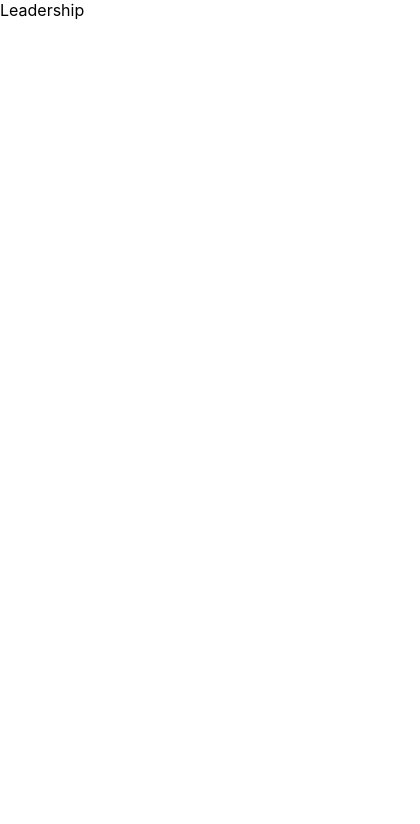
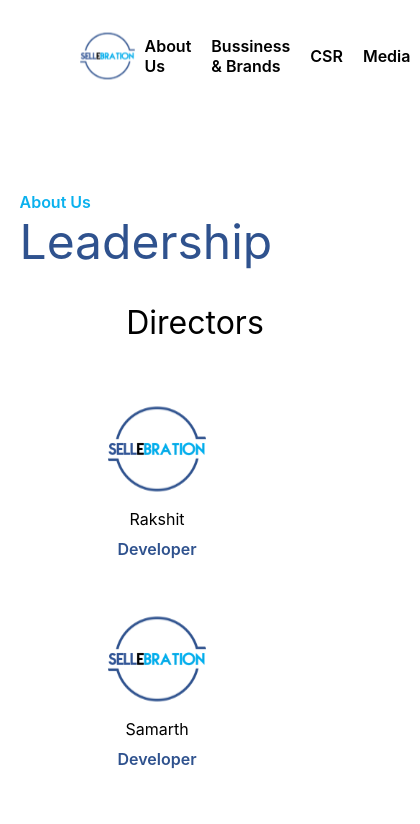
Before and after one commit to rakshit-2/sellebrations, a React (Create React App) app in the folder client/: page /Leadership in a window 390 px wide. Shown: the top 824 px of the page, 420 px wide, since content can reach past the window. Built offline with nearby package versions, Linux system fonts and the light colour scheme.

Commit message:
Leadership non responsive static ready

```diff
--- /dev/null
+++ b/client/src/components/assets/store/LeadershipData.js
@@ -0,0 +1,24 @@
+import logo from './../../assets/images/navbar_img/navbar_logo_img.svg';
+
+const LeadershipData={
+
+    director:{
+        img:[logo,logo,logo,logo,logo,logo],
+        name:["Rakshit","Samarth","Rahul","Samarth","Samarth","Samarth"],
+        jobTitle:["Developer","Developer","CEO","Job title","Job title","Samarth"]
+    },
+    investor:{
+        img:[logo,logo,logo,logo,logo,logo],
+        name:["Rakshit","Samarth","Rahul","Samarth","Samarth","Samarth"],
+        jobTitle:["Developer","Developer","CEO","Job title","Job title","Samarth"]
+    },
+    juniorLeader:{
+        img:[logo,logo,logo,logo,logo,logo],
+        name:["Rakshit","Samarth","Rahul","Samarth","Samarth","Samarth"],
+        jobTitle:["Developer","Developer","CEO","Job title","Job title","Samarth"]
+    }
+
+
+}
+
+export default LeadershipData;
--- /dev/null
+++ b/client/src/components/atom/cardType1/index.css
@@ -0,0 +1,40 @@
+.cardtype1__each__card{
+    width:170px;
+    height:fit-content;
+    flex-direction: column;
+    display: flex;
+    align-items: center;
+    justify-content: flex-start;
+    margin: 25px 35px 25px 35px;
+}
+.cardtype1__each__card__image{
+    width:100px;
+    height:100px;
+    margin-bottom: 10px;
+}
+.cardtype1__each__card__image__img{
+    width:100%;
+    height:100%;
+    border-radius: 50%;
+}
+.cardtype1__each__card__name{
+    width:100%;
+    height:fit-content;
+    word-wrap: break-word;
+    font-size: 1rem;
+    display: flex;
+    align-items: center;
+    justify-content: center;
+    margin-bottom: 10px;
+}
+.cardtype1__each__card__jobtitle{
+    width:100%;
+    height:fit-content;
+    word-wrap: break-word;
+    font-size: 1rem;
+    font-weight: 600;
+    color: #2F528E;
+    display: flex;
+    align-items: center;
+    justify-content: center;
+}
--- /dev/null
+++ b/client/src/components/atom/cardType1/index.js
@@ -0,0 +1,24 @@
+import './index.css';
+
+
+const CardType1=(props)=>{
+
+
+    return(
+    <>
+        <div className="cardtype1__each__card">
+            <div className="cardtype1__each__card__image">
+                <img src={props.img} className="cardtype1__each__card__image__img"/>
+            </div>
+            <div className="cardtype1__each__card__name">
+                {props.name}
+            </div>
+            <div className="cardtype1__each__card__jobtitle">
+                {props.job}
+            </div>
+        </div>
+    </>
+  );
+}
+
+export default CardType1;
--- /dev/null
+++ b/client/src/components/molecule/NavbarAboutus/index.css
@@ -0,0 +1,50 @@
+.NavbarAboutus__outer{
+    width:100%;
+    height:7rem;
+    margin-bottom: 5rem;
+}
+.NavbarAboutus__inner{
+    width:100%;
+    height:100%;
+    display: flex;
+    align-items: center;
+    justify-content: space-between;
+}
+
+
+
+.NavbarAboutus__inner__left{
+    width:7rem;
+    height:80%;
+    margin-left: 5rem;
+    background-color: white;
+}
+.NavbarAboutus__logo{
+    width:100%;
+    height:100%;
+}
+
+
+
+.NavbarAboutus__inner__right{
+    margin-right: 5rem;
+    width:45%;
+    height:80%;
+    display: flex;
+    align-items: center;
+    justify-content: space-around;
+}
+.NavbarAboutus__inner__right__each{
+    font-size: 1rem;
+    font-weight: 600;
+    width: fit-content;
+    padding:10px;
+    height:fit-content;
+    display: flex;
+    align-items: center;
+    justify-content: center;
+    cursor: pointer;
+}
+.NavbarAboutus__inner__right__each:hover{
+    color:#2F528E;
+}
--- /dev/null
+++ b/client/src/components/molecule/NavbarAboutus/index.js
@@ -0,0 +1,37 @@
+import './index.css';
+import logo from './../../assets/images/navbar_img/navbar_logo_img.svg'
+
+const NavbarAboutus=(props)=>{
+
+    function displayLinks()
+    {
+        var li=[];
+        var lis=["About Us","Bussiness & Brands","CSR","Media"];
+
+        for(var i=0;i<4;i++)
+        {
+            li.push(
+                <div className="NavbarAboutus__inner__right__each">
+                    {lis[i]}
+                </div>
+            )
+        }
+        return li;
+    }
+    return(
+    <>
+    <div className="NavbarAboutus__outer">
+        <div className="NavbarAboutus__inner">
+            <div className="NavbarAboutus__inner__left">
+                <img src={logo} className="NavbarAboutus__logo"/>
+            </div>
+            <div className="NavbarAboutus__inner__right">
+                {displayLinks()}
+            </div>
+        </div>
+    </div>
+    </>
+  );
+}
+
+export default NavbarAboutus;
--- a/client/src/components/organism/Leadership/index.css
+++ b/client/src/components/organism/Leadership/index.css
@@ -0,0 +1,57 @@
+.leadership__outer{
+    width:100%;
+    height:fit-content;
+}
+.leadership__inner{
+    width:100%;
+    height:100%;
+    display: flex;
+    flex-direction: column;
+    align-items: center;
+    justify-content: flex-start;
+}
+
+.leadership__seaction1{
+    width:90%;
+    height:fit-content;
+    display: flex;
+    flex-direction: column;
+    align-items: center;
+    justify-content: flex-start;
+}
+
+
+
+.leadership__seaction1__heading{
+    width:100%;
+    height:fit-content;
+}
+.leadership__seaction1__heading__top{
+    width:100%;
+    font-size: 1rem;
+    color: #0AB1EE;
+    font-weight: 600
+}
+.leadership__seaction1__heading__bottom{
+    width:100%;
+    font-size: 3rem;
+    color:#2F528E;
+}
+
+
+.leadership__seaction1__innerheading{
+    width:100%;
+    padding: 2rem 0rem 2rem 0rem;
+    font-size: 2rem;
+    display: flex;
+    align-items: center;
+    justify-content: center;
+}
+.leadership__seaction1__innerdisplay{
+    width:90%;
+    height:fit-content;
+    display: flex;
+    align-items: center;
+    justify-content: flex-start;
+    flex-wrap: wrap;
+}
--- a/client/src/components/organism/Leadership/index.js
+++ b/client/src/components/organism/Leadership/index.js
@@ -1,12 +1,66 @@
 import './index.css';
+import NavbarAboutus from './../../molecule/NavbarAboutus/index';
+import CardType1 from './../../atom/cardType1/index';
+import items from './../../assets/store/LeadershipData';
 
 
 const Leadership=(props)=>{
 
+    function displayCards(x)
+    {
+      var image_lis=items[x].img;
+      var name_lis=items[x].name;
+      var job_lis=items[x].jobTitle;
+      var li=[];
 
+      for(var i=0;i<image_lis.length;i++)
+      {
+        li.push(<CardType1 name={name_lis[i]} img={image_lis[i]} job={job_lis[i]} />);
+      }
+      return li;
+    }
     return(
     <>
-    Leadership
+    <div className="leadership__outer">
+      <div className="leadership__inner">
+        <NavbarAboutus/>
+
+        <div className="leadership__seaction1">
+          <div className="leadership__seaction1__heading">
+            <div className="leadership__seaction1__heading__top">
+              About Us
+            </div>
+            <div className="leadership__seaction1__heading__bottom">
+              Leadership
+            </div>
+          </div>
+
+
+          <div className="leadership__seaction1__innerheading">
+            Directors
+          </div>
+          <div className="leadership__seaction1__innerdisplay">
+            {displayCards("director")}
+          </div>
+
+          <div className="leadership__seaction1__innerheading">
+            Inverstors
+          </div>
+          <div className="leadership__seaction1__innerdisplay">
+            {displayCards("investor")}
+          </div>
+
+          <div className="leadership__seaction1__innerheading">
+            Junior Leader
+          </div>
+          <div className="leadership__seaction1__innerdisplay">
+            {displayCards("juniorLeader")}
+          </div>
+        </div>
+      </div>
+    </div>
+
+
     </>
   );
 }
```
